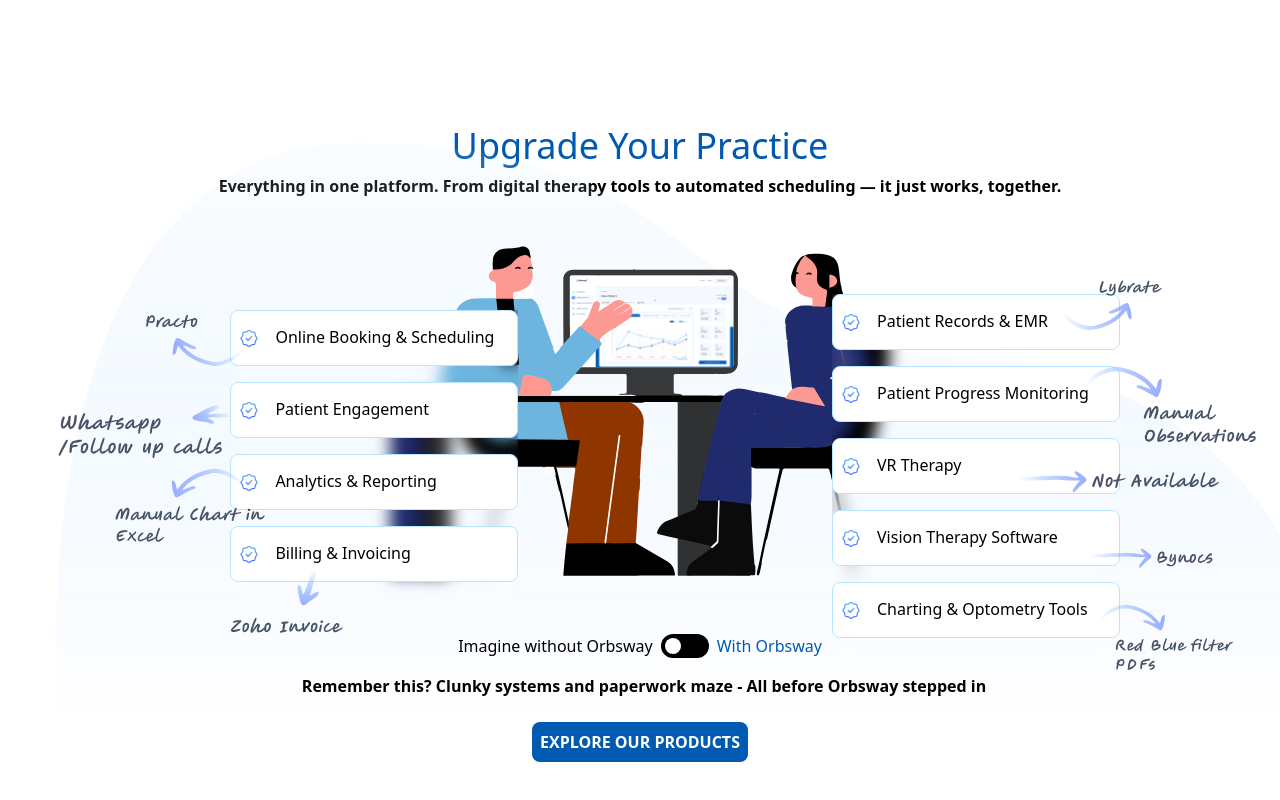
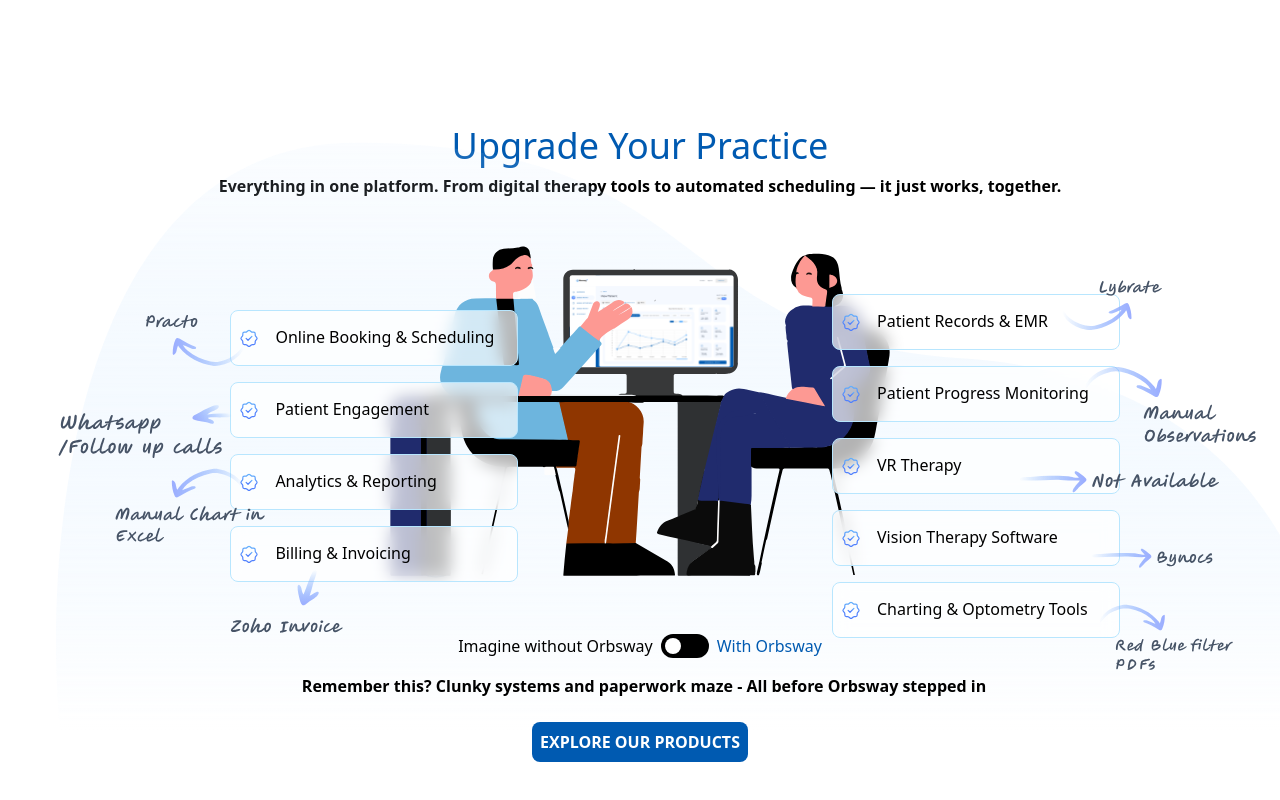
Before and after one commit to yesahem/client, a Next.js app: page / in a window 1280 px wide. Shown: the part 570-1370 px from the top of the page. Built offline with nearby package versions, Linux system fonts and the light colour scheme.

Commit message:
BLur issue fixed

```diff
--- a/components/InfoCards.tsx
+++ b/components/InfoCards.tsx
@@ -8,7 +8,7 @@
 
 export const InfoCards = ({content}:InfoCardsProps) => {
     return(
-        <div className="z-50 bg-white w-72 h-14 rounded-lg border border-sky-200 flex justify-cetner mb-4">
+        <div className="z-50 bg-white/70 backdrop-blur w-72 h-14 rounded-lg border border-sky-200 flex justify-cetner mb-4">
             <Image src={"/verify.svg"} width={20} height={20} alt="verified" className=" bg-whitetransform -translate-.5 ml-2"/>
             <h1 className="ml-4 transform translate-y-3.5">{content}</h1>
         </div>
--- a/components/UpgradeYourPracticeSection.tsx
+++ b/components/UpgradeYourPracticeSection.tsx
@@ -14,14 +14,14 @@
                 <h2 className="text-[#005ab1] text-semibold text-4xl">Upgrade Your Practice</h2>
                 <p className="font-semibold mt-2">Everything in one platform. From digital therapy tools to automated scheduling — it just works, together.</p>
                 <Image src={"/boy-girl-table.svg"} width={500} height={500} alt="boy-girl-table" className="z-20 mt-12"/>
-                <div className="z-30 absolute left-[18%] top-[27%] backdrop-blur-sm">
+                <div className="z-30 absolute left-[18%] top-[27%] ">
                     {InfoCardsData.slice(0,4).map((items,index)=>(<InfoCards key={index} {...items}/>))}
                     <Image src={"/Frame 1000014222.svg"} width={100} height={100} alt="practo" className="absolute top-0 -left-[30%]"/>
                     <Image src={"/Frame 1000014226.svg"} width={200} height={200} alt="practo" className="absolute top-[28%] -left-[60%]"/>
                     <Image src={"/Frame 1000014223.svg"} width={150} height={150} alt="practo" className="absolute top-[55%] -left-[40%]"/>
                     <Image src={"/Frame 1000014230.svg"} width={150} height={150} alt="practo" className="absolute top-[90%] left-[ 20%]"/>
                 </div>
-                <div className="z-30 absolute left-[65%] top-[25%] backdrop-blur    ">
+                <div className="z-30 absolute left-[65%] top-[25%]">
                     {InfoCardsData.slice(4).map((items,index)=>(<InfoCards key={index} {...items}/>))}
                     <Image src={"/Frame 1000014221.svg"} width={100} height={100} alt="practo" className="absolute -top-[5%] left-[80%]"/>
                     <Image src={"/Frame 1000014228.svg"} width={200} height={200} alt="practo" className="absolute top-[20%]  left-[88%]"/>
```
